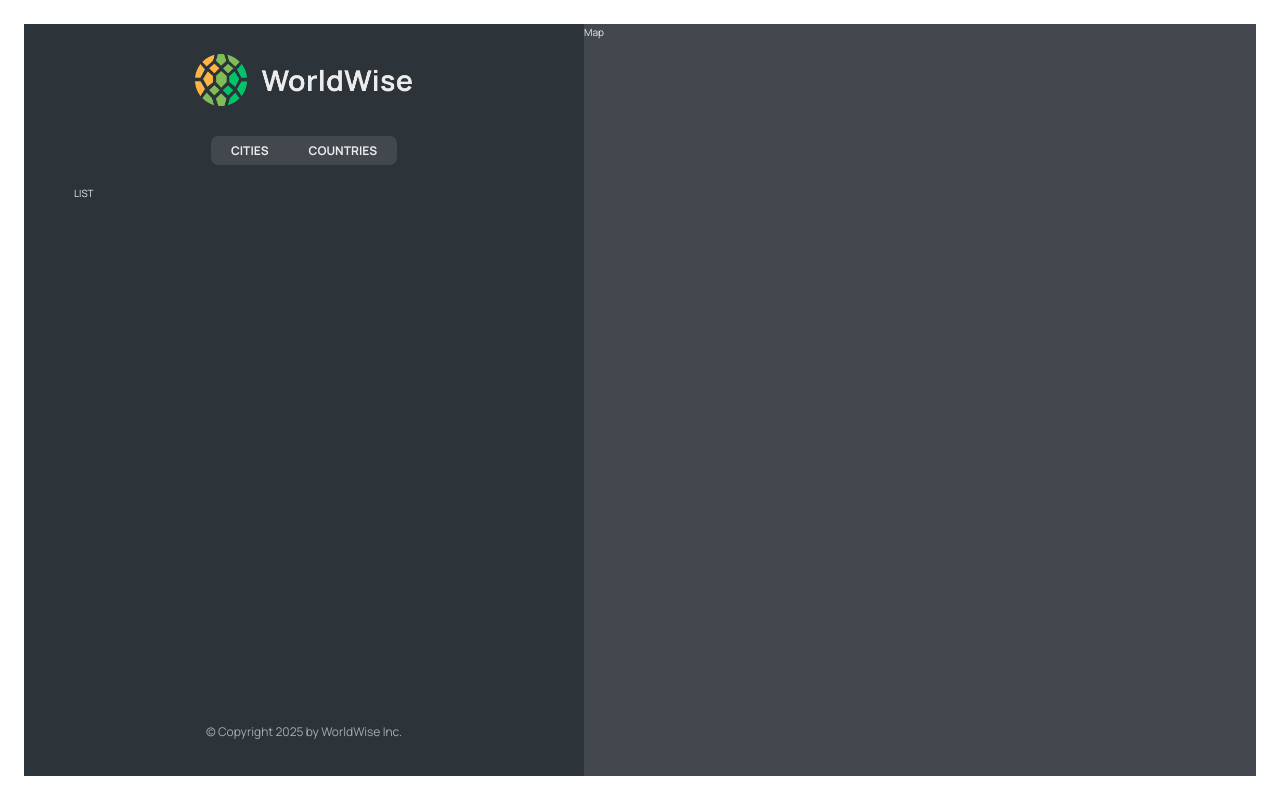
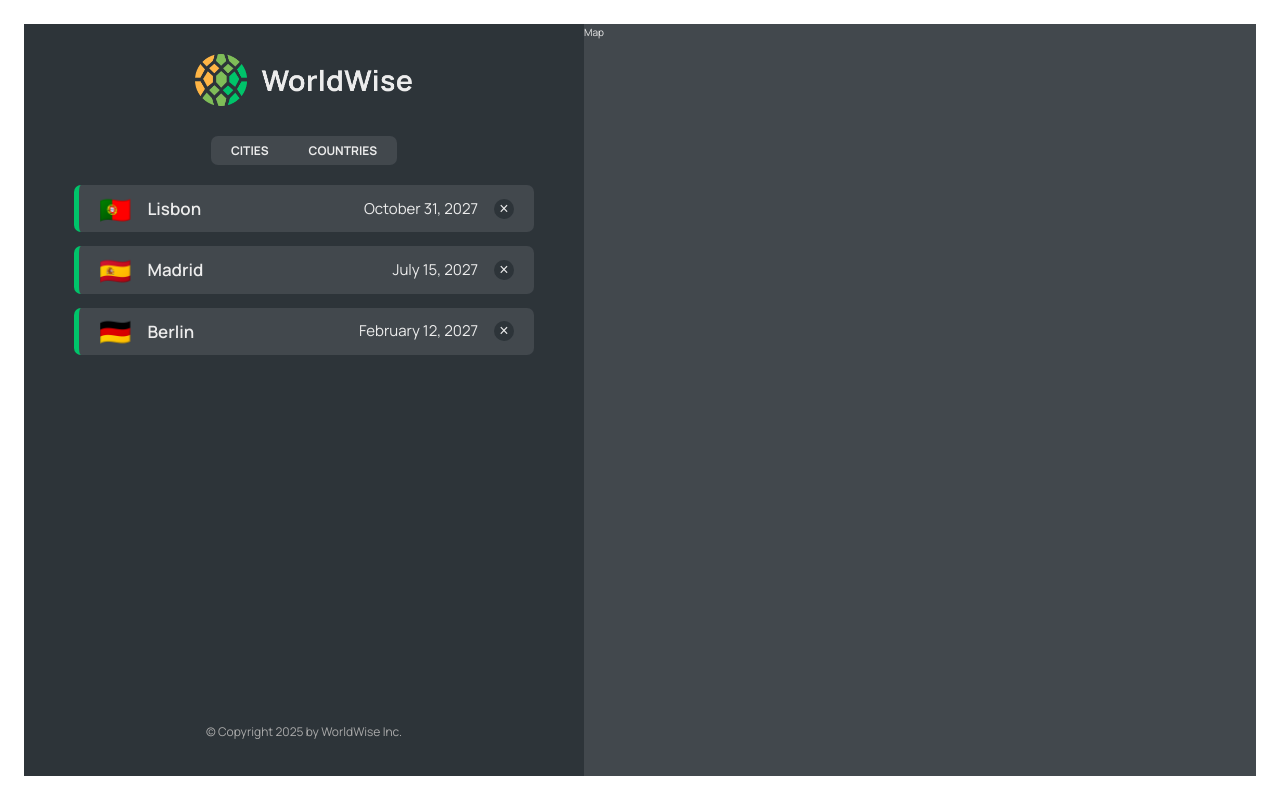
Before and after one commit to DiegoRanon/WorldWise, a React (Vite) app: page /app in a window 1280 px wide. Built offline with nearby package versions, Linux system fonts and the light colour scheme; data requests are answered from the project's data file.

Commit message:
Implementing the cities List final part

```diff
--- a/src/App.jsx
+++ b/src/App.jsx
@@ -8,10 +8,10 @@
 import Login from "./pages/Login";
 import CityList from "./components/CityList";
 
-const BASE_URL = "http://localhost:9000";
+const BASE_URL = "http://localhost:8000";
 
 export default function App() {
-  const [cities, setCities] = useState({});
+  const [cities, setCities] = useState([]);
   const [isLoading, setIsLoading] = useState(false);
 
   useEffect(function () {
@@ -38,8 +38,8 @@
         <Route path="pricing" element={<Pricing />} />
         <Route path="/login" element={<Login />} />
         <Route path="app" element={<AppLayout />}>
-          <Route index element={<CityList />} />
-          <Route path="cities" element={<CityList />} />
+          <Route index element={<CityList cities={cities} isLoading={isLoading}/>} />
+          <Route path="cities" element={<CityList cities={cities} isLoading={isLoading}/>} />
           <Route path="countries" element={<p>Countries</p>} />
           <Route path="form" element={<p>Form</p>} />
         </Route>
--- /dev/null
+++ b/src/components/CityItem.jsx
@@ -0,0 +1,21 @@
+import React from 'react'
+import styles from './CityItem.module.css'
+
+const formatDate = (date) =>
+  new Intl.DateTimeFormat("en", {
+    day: "numeric",
+    month: "long",
+    year: "numeric",
+  }).format(new Date(date));
+
+export default function CityItem({ city }) {
+    const {cityName, emoji, date } = city;
+  return (
+    <li className={styles.cityItem}>
+      <span className={styles.emoji}>{emoji}</span>
+      <h3 className={styles.name}>{cityName}</h3>
+      <time className={styles.date}>{formatDate(date)}</time>
+      <button className={styles.deleteBtn}>&times;</button>
+    </li>
+  )
+}
--- a/src/components/CityList.jsx
+++ b/src/components/CityList.jsx
@@ -1,6 +1,16 @@
 import React from "react";
 import styles from "./CityList.module.css";
+import Spinner from "./Spinner"
+import CityItem from "./CityItem";
+import Message from "./Message"
 
-export default function CityList() {
-  return <ul className={styles.cityList}>LIST</ul>;
+export default function CityList({cities, isLoading}) {
+
+  if(isLoading) return <Spinner />
+
+  if(!cities.length) return <Message message='Add your first city by clicking on a city on the map'/>
+
+  return <ul className={styles.cityList}>
+    {cities.map((city) => (<CityItem city={city} key={city.id}/>))}
+    </ul>;
 }
```
Also changed, not shown: 1 other file (tests, documents, lock files or other folders).
